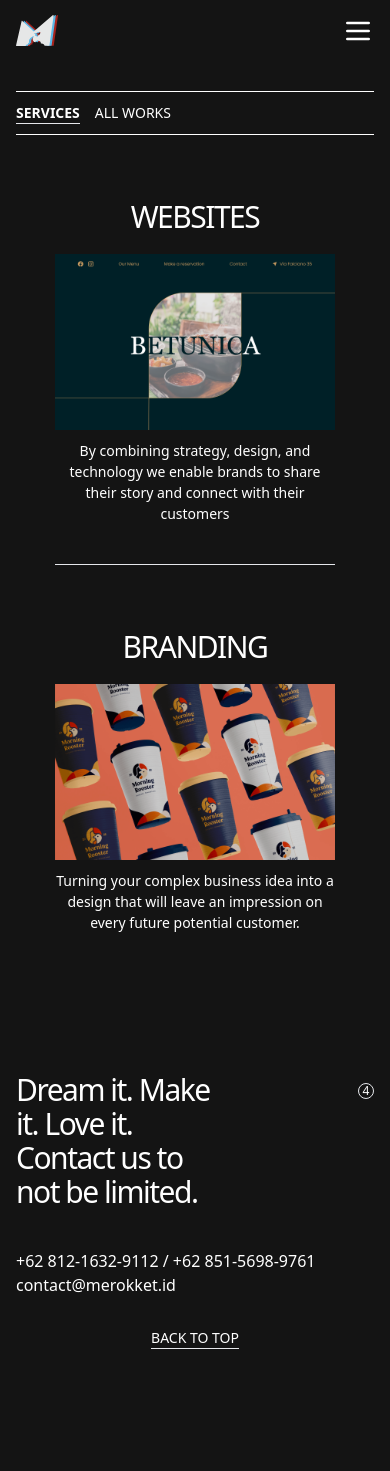
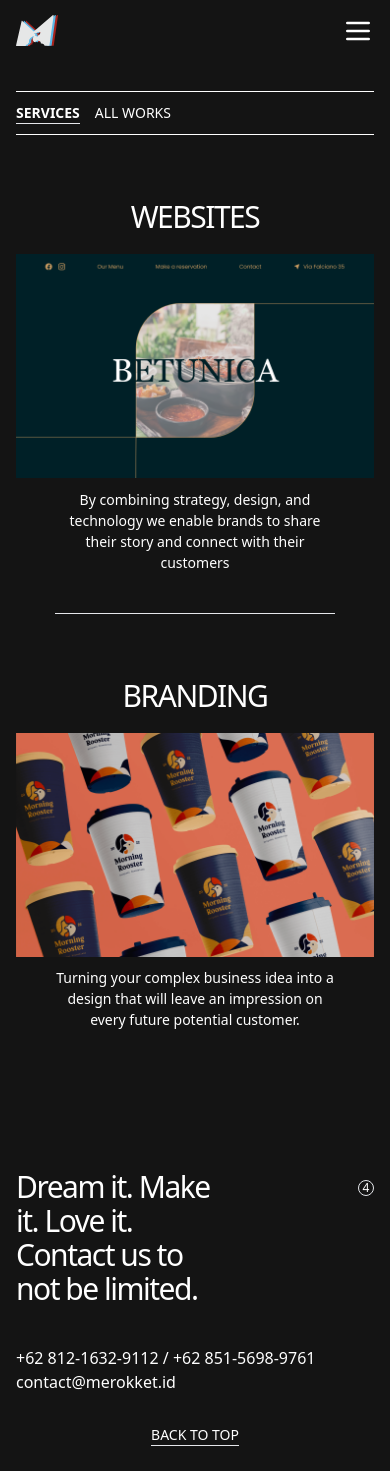
Before and after one commit to jeremyPWE/merokket, a Next.js app: page /work in a window 390 px wide. Before the commit the page ends 1374 px from the top, so only its background shows below. Built offline with nearby package versions, Linux system fonts and the light colour scheme.

Commit message:
fix layout issue

```diff
--- a/components/Footer.js
+++ b/components/Footer.js
@@ -31,7 +31,7 @@
             <Link href="/about" passHref>
               <div className="pt-[30px] text-right">ABOUT US</div>
             </Link>
-            <Link href="/works" passHref>
+            <Link href="/work" passHref>
               <div className="pt-[30px] text-right">OUR WORKS</div>
             </Link>
             <Link href="/contact" passHref>
@@ -56,8 +56,32 @@
           BACK TO TOP
         </p>
         <div>
-          <p className="text-[16px]">+62 812-1632-9112 / +62 851-5698-9761</p>
-          <p className="text-[16px]">contact@merokket.id</p>
+          <p className="text-[16px]">
+            <a
+              href="https://wa.me/6281216329112?text=hallo%20merokket"
+              target="_blank"
+              rel="noopener noreferrer"
+            >
+              +62 812-1632-9112
+            </a>{" "}
+            /{" "}
+            <a
+              href="https://wa.me/6285156989761?text=hallo%20merokket"
+              target="_blank"
+              rel="noopener noreferrer"
+            >
+              +62 851-5698-9761
+            </a>
+          </p>
+          <p className="text-[16px]">
+            <a
+              href="mailto:contact@merokket.id"
+              target="_blank"
+              rel="noopener noreferrer"
+            >
+              contact@merokket.id
+            </a>
+          </p>
         </div>
       </div>
       <p
--- a/components/Showcase.js
+++ b/components/Showcase.js
@@ -295,7 +295,6 @@
             EXPAND
           </Link>
         </div>
-        <div className="bg-black blur-[50px] w-[275px] h-[258px] md:w-[540px] md:h-[450px] 2xl:w-[1000px] 2xl:h-[828px] opacity-40 absolute top-0 -z-[1]"></div>
       </div>
     </div>
   );
--- a/pages/contact/index.js
+++ b/pages/contact/index.js
@@ -40,10 +40,10 @@
     <>
       <Header />
       <Layout>
-        <Section className="pt-[50px] xl:pt-[100px] flex-col md:gap-[50px]">
+        <Section className="pt-[50px] pb-[30px] xl:pt-[100px] flex-col md:gap-[50px]">
           <div className="flex flex-col justify-between w-full">
-            <div className="flex w-full pt-[40px]">
-              <Link href="/" className="mt-[10px] xl:w-1/3">
+            <div className="flex flex-col xl:flex-row gap-[30px] xl:gap-0 w-full">
+              <Link href="/" className="mt-[10px] xl:w-1/3 2xl:w-1/2">
                 <div className="flex items-center">
                   <svg
                     aria-hidden="true"
--- a/pages/work/index.js
+++ b/pages/work/index.js
@@ -12,13 +12,13 @@
         href={{ pathname: "/work", query: { type: "website" } }}
         className="md:w-1/2"
       >
-        <div className="flex flex-col items-center pt-[15px] pb-[50px] ">
+        <div className="flex flex-col items-center pt-[15px] pb-[50px] w-full">
           <h1>WEBSITES</h1>
           <p className="hidden lg:flex w-[320px] text-center xl:text-left xl:w-[476px] pt-[50px]">
             By combining strategy, design, and technology we enable brands to
             share their story and connect with their customers
           </p>
-          <div className="flex pt-[20px] xl:pt-[50px]">
+          <div className="flex items-center justify-center pt-[20px] xl:pt-[50px] w-full">
             <div className="2xl:w-[368px] lg:h-[231px] relative">
               <Image
                 src="/website/icon/al.png"
@@ -27,7 +27,7 @@
                 alt=""
               />
             </div>
-            <div className="w-[280px] md:w-[300px] xl:w-[368px] aspect-[1.593] relative">
+            <div className="w-full md:w-[300px] xl:w-[368px] aspect-[1.593] relative">
               <Image
                 src="/website/icon/betu.png"
                 fill
@@ -45,16 +45,16 @@
       <div className="w-[1px] bg-white" />
       <Link
         href={{ pathname: "/work", query: { type: "branding" } }}
-        className="lg:w-1/2"
+        className="md:w-1/2"
       >
-        <div className="flex flex-col items-center pt-[15px] pb-[50px]">
+        <div className="flex flex-col items-center pt-[15px] pb-[50px] w-full">
           <h1>BRANDING</h1>
           <p className="hidden lg:flex w-[320px] text-center xl:text-left xl:w-[476px] pt-[50px]">
             Turning your complex business idea into a design that will leave an
             impression on every future potential customer.
           </p>
-          <div className="flex pt-[20px] lg:pt-[40px] xl:pt-[50px]">
-            <div className="w-[280px] md:w-[300px] xl:w-[368px] 2xl:w-[512px] aspect-[1.593] 2xl:aspect-[2.216] relative">
+          <div className="flex items-center justify-center pt-[20px] lg:pt-[40px] xl:pt-[50px] w-full">
+            <div className="w-full md:w-[300px] xl:w-[368px] 2xl:w-[512px] aspect-[1.593] 2xl:aspect-[2.216] relative">
               <Image
                 src="/branding/icon/mr.png"
                 fill
```
